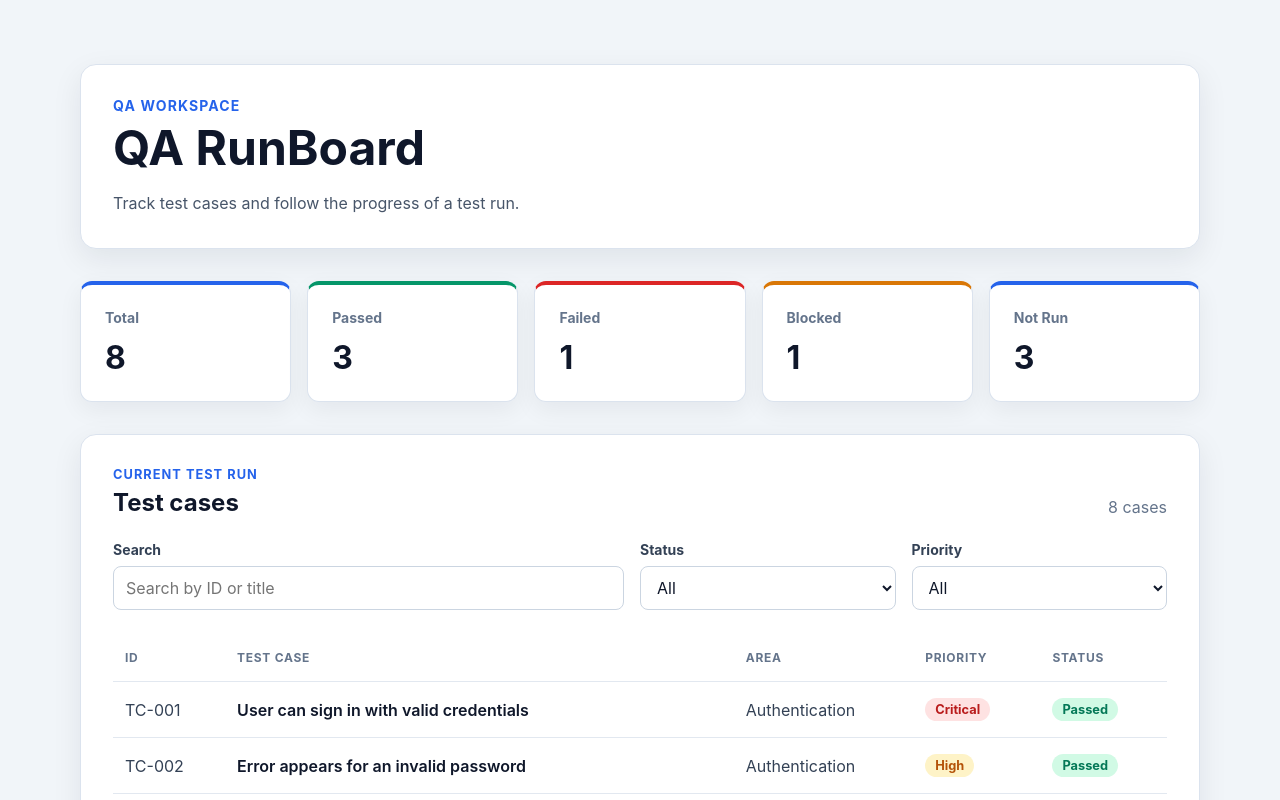
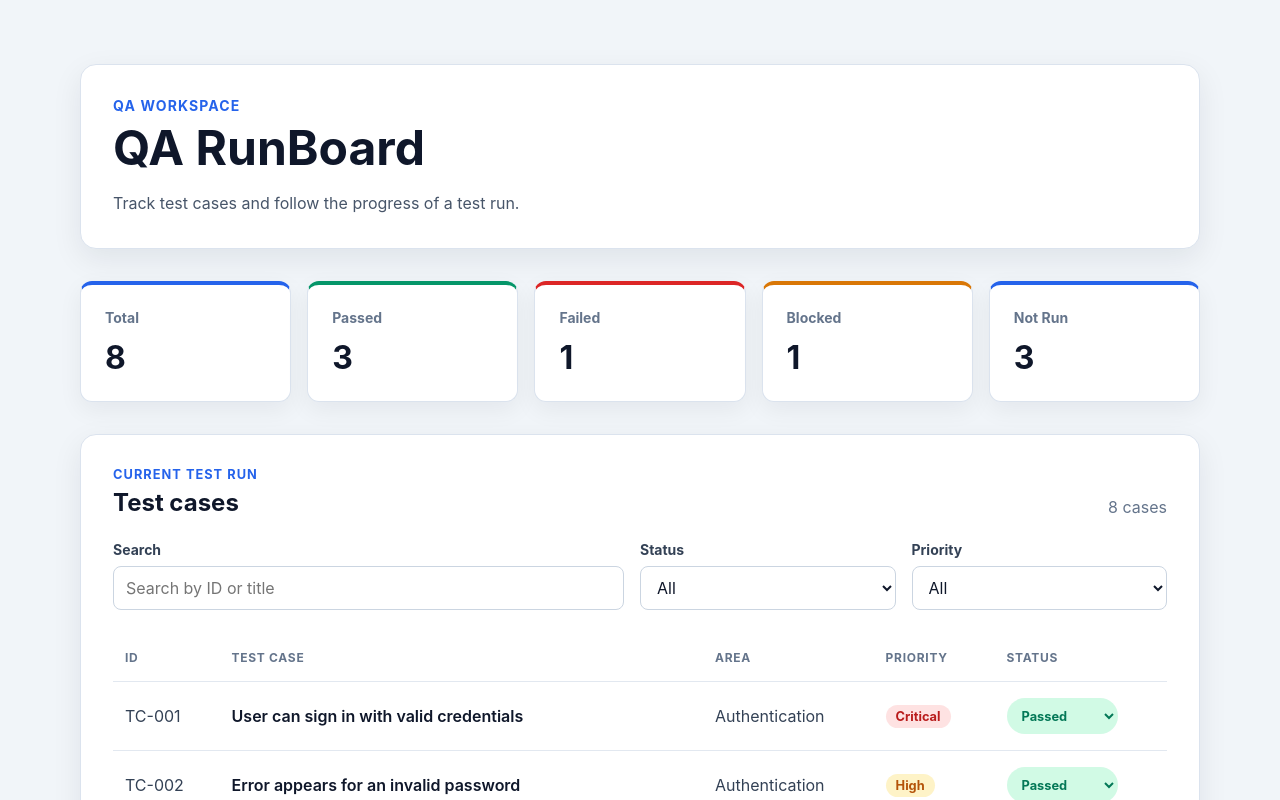
Before and after one commit to TatyanaBespalova/QARunBoard, a React (Vite) app: page / in a window 1280 px wide. Shown: the top 800 px of the page. Built offline with nearby package versions, Linux system fonts and the light colour scheme.

Commit message:
feat: add test status updates

```diff
--- a/src/App.css
+++ b/src/App.css
@@ -204,6 +204,22 @@
   font-weight: 700;
 }
 
+.status-select {
+  min-height: 36px;
+  padding: 4px 28px 4px 10px;
+  border: 1px solid transparent;
+  border-radius: 999px;
+  font: inherit;
+  font-size: 0.8rem;
+  font-weight: 700;
+}
+
+.status-select:focus-visible {
+  outline: 3px solid var(--focus-ring);
+  outline-offset: 2px;
+  border-color: var(--accent-primary);
+}
+
 .priority-critical,
 .status-failed {
   color: #b91c1c;
--- a/src/App.tsx
+++ b/src/App.tsx
@@ -3,36 +3,43 @@ import './App.css'
 import StatCard from './components/StatCard'
 import TestCaseTable from './components/TestCaseTable'
 import { demoTestCases } from './data/demoTestCases'
-import type { Priority, TestStatus } from './types/testCase'
+import {
+  testStatuses,
+  type Priority,
+  type TestCase,
+  type TestStatus,
+} from './types/testCase'
 
 type StatusFilter = TestStatus | 'All'
 type PriorityFilter = Priority | 'All'
 
-const statuses: TestStatus[] = ['Not Run', 'Passed', 'Failed', 'Blocked']
 const priorities: Priority[] = ['Low', 'Medium', 'High', 'Critical']
 
 function App() {
+  const [testCases, setTestCases] = useState<TestCase[]>(() =>
+    demoTestCases.map((testCase) => ({ ...testCase })),
+  )
   const [searchQuery, setSearchQuery] = useState('')
   const [statusFilter, setStatusFilter] = useState<StatusFilter>('All')
   const [priorityFilter, setPriorityFilter] =
     useState<PriorityFilter>('All')
 
-  const total = demoTestCases.length
-  const passed = demoTestCases.filter(
+  const total = testCases.length
+  const passed = testCases.filter(
     (testCase) => testCase.status === 'Passed',
   ).length
-  const failed = demoTestCases.filter(
+  const failed = testCases.filter(
     (testCase) => testCase.status === 'Failed',
   ).length
-  const blocked = demoTestCases.filter(
+  const blocked = testCases.filter(
     (testCase) => testCase.status === 'Blocked',
   ).length
   const notRunStatus: TestStatus = 'Not Run'
-  const notRun = demoTestCases.filter(
+  const notRun = testCases.filter(
     (testCase) => testCase.status === notRunStatus,
   ).length
   const normalizedQuery = searchQuery.trim().toLowerCase()
-  const visibleTestCases = demoTestCases.filter((testCase) => {
+  const visibleTestCases = testCases.filter((testCase) => {
     const numericId = String(testCase.id)
     const formattedId = `TC-${numericId.padStart(3, '0')}`.toLowerCase()
     const matchesSearch =
@@ -47,6 +54,14 @@ function App() {
 
     return matchesSearch && matchesStatus && matchesPriority
   })
+
+  const handleStatusChange = (id: number, status: TestStatus) => {
+    setTestCases((currentTestCases) =>
+      currentTestCases.map((testCase) =>
+        testCase.id === id ? { ...testCase, status } : testCase,
+      ),
+    )
+  }
 
   return (
     <main className="app-shell">
@@ -100,7 +115,7 @@ function App() {
               }
             >
               <option value="All">All</option>
-              {statuses.map((status) => (
+              {testStatuses.map((status) => (
                 <option key={status} value={status}>
                   {status}
                 </option>
@@ -127,7 +142,10 @@ function App() {
           </div>
         </div>
 
-        <TestCaseTable testCases={visibleTestCases} />
+        <TestCaseTable
+          testCases={visibleTestCases}
+          onStatusChange={handleStatusChange}
+        />
       </section>
     </main>
   )
--- a/src/components/TestCaseTable.tsx
+++ b/src/components/TestCaseTable.tsx
@@ -1,10 +1,16 @@
-import type { TestCase } from '../types/testCase'
+import {
+  isTestStatus,
+  testStatuses,
+  type TestCase,
+  type TestStatus,
+} from '../types/testCase'
 
 interface TestCaseTableProps {
   testCases: TestCase[]
+  onStatusChange: (id: number, status: TestStatus) => void
 }
 
-function TestCaseTable({ testCases }: TestCaseTableProps) {
+function TestCaseTable({ testCases, onStatusChange }: TestCaseTableProps) {
   return (
     <div className="table-wrapper">
       <table className="test-case-table">
@@ -38,13 +44,26 @@ function TestCaseTable({ testCases }: TestCaseTableProps) {
                   </span>
                 </td>
                 <td>
-                  <span
-                    className={`badge status-${testCase.status
+                  <select
+                    className={`status-select status-${testCase.status
                       .toLowerCase()
                       .replace(' ', '-')}`}
+                    aria-label={`Status for ${testCase.title} (TC-${String(testCase.id).padStart(3, '0')})`}
+                    value={testCase.status}
+                    onChange={(event) => {
+                      const status = event.target.value
+
+                      if (isTestStatus(status)) {
+                        onStatusChange(testCase.id, status)
+                      }
+                    }}
                   >
-                    {testCase.status}
-                  </span>
+                    {testStatuses.map((status) => (
+                      <option key={status} value={status}>
+                        {status}
+                      </option>
+                    ))}
+                  </select>
                 </td>
               </tr>
             ))
--- a/src/types/testCase.ts
+++ b/src/types/testCase.ts
@@ -1,4 +1,15 @@
 export type TestStatus = 'Not Run' | 'Passed' | 'Failed' | 'Blocked'
+
+export const testStatuses: readonly TestStatus[] = [
+  'Passed',
+  'Failed',
+  'Blocked',
+  'Not Run',
+]
+
+export function isTestStatus(value: string): value is TestStatus {
+  return testStatuses.some((status) => status === value)
+}
 
 export type Priority = 'Low' | 'Medium' | 'High' | 'Critical'
 
```
Also changed, not shown: 1 other file (tests, documents, lock files or other folders).
